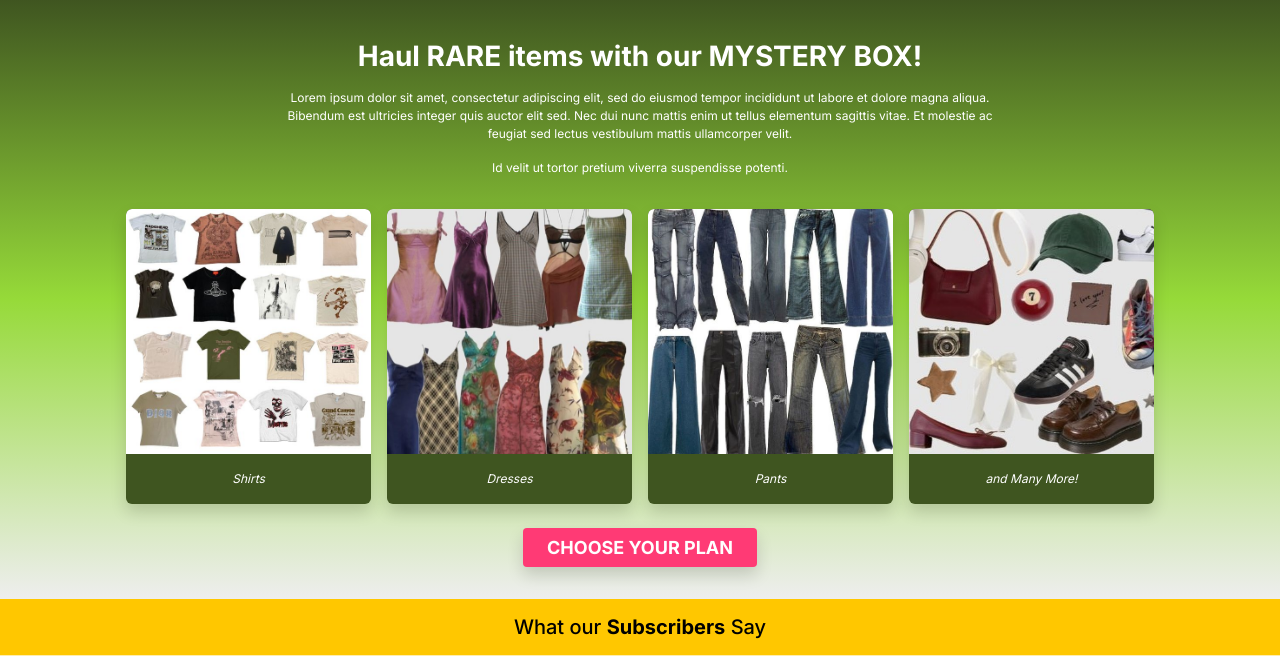
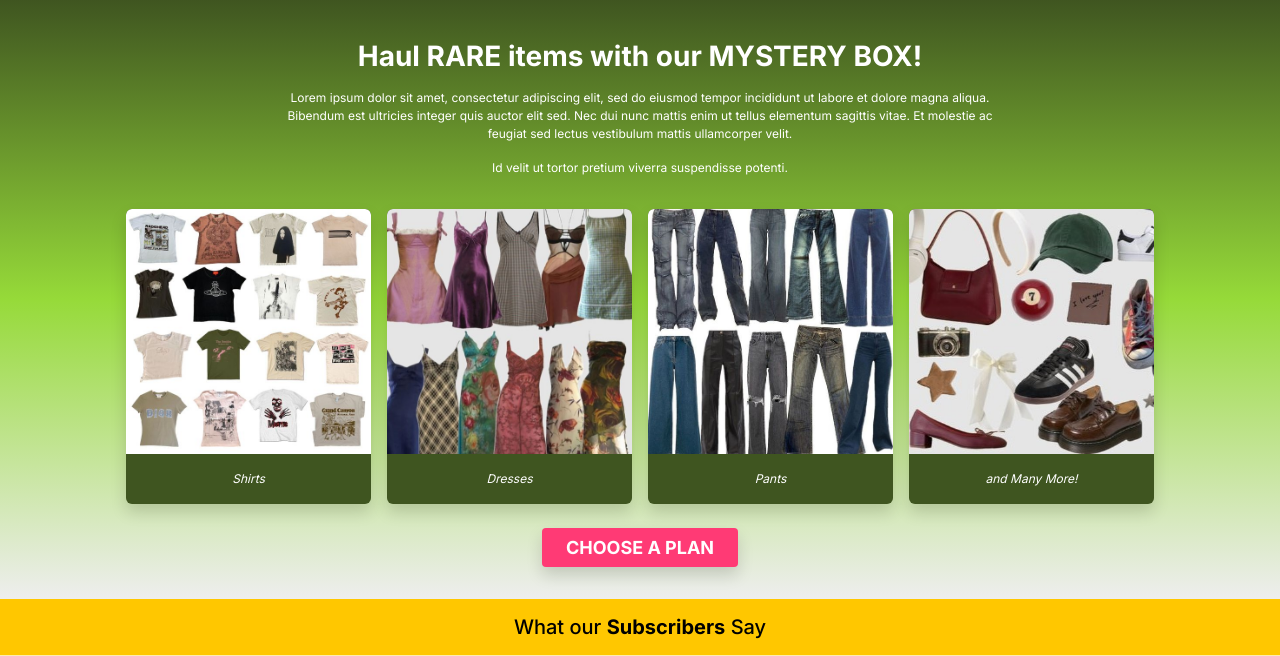
Before and after one commit to msn02/Ukay-Tamis, a PHP site: page /landing_page.php in a window 1280 px wide. Shown: the part 822-1478 px from the top of the page. Run offline with PHP 8.4, Linux system fonts and the light colour scheme.

Commit message:
refactor: added link for subscription page

```diff
--- a/landing_page.php
+++ b/landing_page.php
@@ -21,7 +21,7 @@
                     <p>Id velit ut tortor pretium viverra suspendisse potenti.</p>
                 </div>
                 <div class="col-sm-12 p-0 pink_btn pb-3">
-                    <button class="btn btn-dark border-0 px-4 shadow rounded-1" type="button">SUBSCRIBE NOW</button>
+                    <a href="subscription_price.php" class="text-decoration-none"><button class="btn btn-dark border-0 px-4 shadow rounded-1" type="button">SUBSCRIBE NOW</button></a>
                 </div>
             </div>
         </div>
@@ -101,7 +101,7 @@
                     </div>
                 </div>
                 <div class="col-sm-12 p-0 pink_btn pb-3 mb-3 btn_text">
-                    <button class="btn btn-dark border-0 px-4 shadow rounded-1" type="button">CHOOSE YOUR PLAN</button>
+                    <a href="subscription_price.php" class="text-decoration-none"><button class="btn btn-dark border-0 px-4 shadow rounded-1" type="button">CHOOSE A PLAN</button></a>
                 </div>
             </div>
         </div>
--- a/nav_bar.php
+++ b/nav_bar.php
@@ -25,7 +25,7 @@
                     </li>
                     <!-- subscribe button -->
                     <li class="nav-item pink_btn2 px-4 d-none d-sm-block">
-                        <button class="btn btn-dark border-0 px-3 py-1 mt-1 shadow rounded-1 nav-link" type="button" onclick="">SUBSCRIBE NOW</button>
+                        <a href="subscription_price.php" class="text-decoration-none"><button class="btn btn-dark border-0 px-3 py-1 mt-1 shadow rounded-1 nav-link" type="button" onclick="">SUBSCRIBE NOW</button></a>
                     </li>
                     <!-- shopping cart -->
                     <li class="nav-item cart_icon me-2">
```
